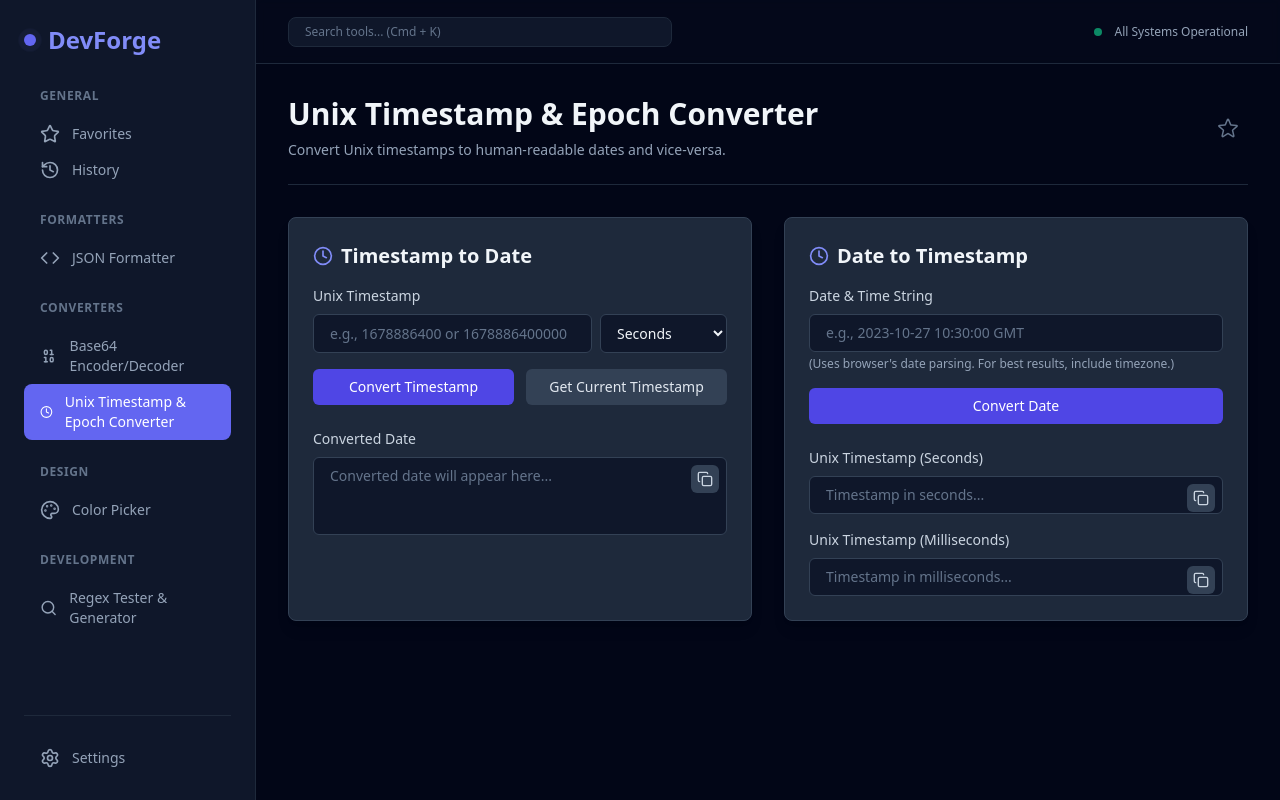
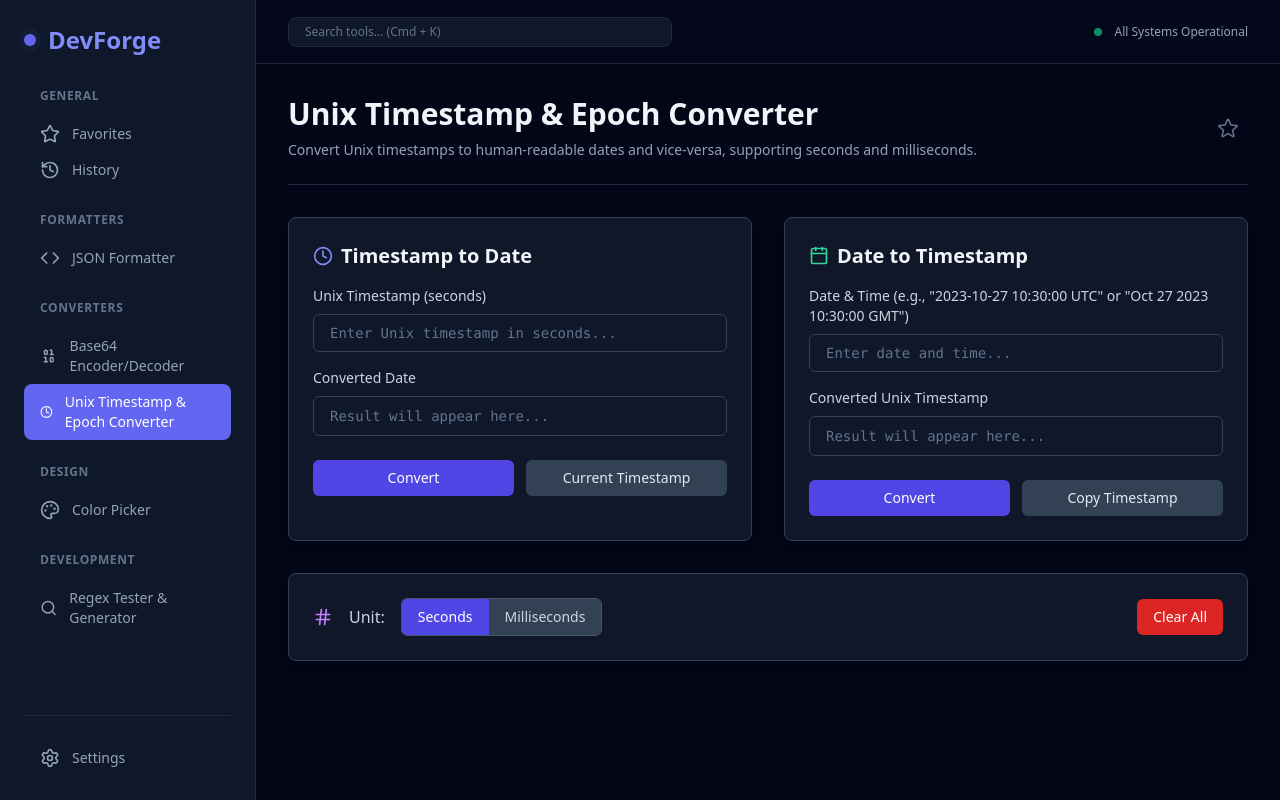
Before and after one commit to Sanjaycode21/developer-toolbox, a Next.js app: page /tools/unix-timestamp-epoch-converter in a window 1280 px wide. Built offline with nearby package versions, Linux system fonts and the light colour scheme.

Commit message:
bot(daily): implement Day 21: Implement Unix Timestamp and Epoch Converter tools

```diff
--- a/src/app/tools/unix-timestamp-epoch-converter/page.tsx
+++ b/src/app/tools/unix-timestamp-epoch-converter/page.tsx
@@ -1,254 +1,250 @@
 "use client";
 
-import React, { useState, useCallback, useEffect } from 'react';
+import React, { useState, useEffect, useCallback } from 'react';
 import ToolPageWrapper from '@/components/ToolPageWrapper';
 import toast from 'react-hot-toast';
-import { Clock, Copy } from 'lucide-react';
+import { Clock, Calendar, Hash } from 'lucide-react';
 
-const UnixTimestampEpochConverterPage: React.FC = () => {
+type TimeUnit = 'seconds' | 'milliseconds';
+
+export default function UnixTimestampEpochConverterPage() {
   const [timestampInput, setTimestampInput] = useState<string>('');
-  const [timestampUnit, setTimestampUnit] = useState<'seconds' | 'milliseconds'>('seconds');
-  const [convertedDate, setConvertedDate] = useState<string>('');
+  const [dateInput, setDateInput] = useState<string>('');
+  const [outputDate, setOutputDate] = useState<string>('');
+  const [outputTimestamp, setOutputTimestamp] = useState<string>('');
+  const [unit, setUnit] = useState<TimeUnit>('seconds');
 
-  const [dateInput, setDateInput] = useState<string>('');
-  const [convertedTimestampSeconds, setConvertedTimestampSeconds] = useState<string>('');
-  const [convertedTimestampMilliseconds, setConvertedTimestampMilliseconds] = useState<string>('');
-
-  // Function to convert timestamp to date
-  const convertTimestampToDate = useCallback(() => {
-    if (!timestampInput) {
-      setConvertedDate('');
-      return;
+  // Function to format a Date object into a human-readable string
+  const formatDate = useCallback((date: Date): string => {
+    if (isNaN(date.getTime())) {
+      return 'Invalid Date';
     }
-
-    const numTimestamp = parseFloat(timestampInput);
-    if (isNaN(numTimestamp)) {
-      setConvertedDate('Invalid timestamp');
-      toast.error('Please enter a valid number for the timestamp.');
-      return;
-    }
-
-    const ms = timestampUnit === 'seconds' ? numTimestamp * 1000 : numTimestamp;
-    const date = new Date(ms);
-
-    if (isNaN(date.getTime())) {
-      setConvertedDate('Invalid date');
-      toast.error('Could not convert timestamp to a valid date.');
-      return;
-    }
-
-    setConvertedDate(date.toLocaleString('en-US', {
+    return new Intl.DateTimeFormat('en-US', {
       year: 'numeric',
       month: 'long',
       day: 'numeric',
       hour: '2-digit',
       minute: '2-digit',
       second: '2-digit',
+      hour12: false,
       timeZoneName: 'short',
-      hour12: false, // Use 24-hour format
-    }));
-  }, [timestampInput, timestampUnit]);
+    }).format(date);
+  }, []);
 
-  // Function to convert date to timestamp
-  const convertDateToTimestamp = useCallback(() => {
-    if (!dateInput) {
-      setConvertedTimestampSeconds('');
-      setConvertedTimestampMilliseconds('');
+  // Function to convert timestamp to date
+  const convertTimestampToDate = useCallback((ts: string, currentUnit: TimeUnit) => {
+    if (!ts) {
+      setOutputDate('');
+      return;
+    }
+    const numTs = Number(ts);
+    if (isNaN(numTs)) {
+      setOutputDate('Invalid Timestamp');
       return;
     }
 
-    const date = new Date(dateInput);
+    const date = currentUnit === 'seconds' ? new Date(numTs * 1000) : new Date(numTs);
+    setOutputDate(formatDate(date));
+  }, [formatDate]);
 
-    if (isNaN(date.getTime())) {
-      setConvertedTimestampSeconds('Invalid date');
-      setConvertedTimestampMilliseconds('Invalid date');
-      toast.error('Please enter a valid date string (e.g., "2023-10-27 10:30:00 GMT").');
+  // Function to convert date to timestamp
+  const convertDateToTimestamp = useCallback((dt: string, currentUnit: TimeUnit) => {
+    if (!dt) {
+      setOutputTimestamp('');
       return;
     }
-
-    const ms = date.getTime();
-    const seconds = Math.floor(ms / 1000);
-
-    setConvertedTimestampMilliseconds(ms.toString());
-    setConvertedTimestampSeconds(seconds.toString());
-  }, [dateInput]);
-
-  // Function to get current timestamp
-  const getCurrentTimestamp = useCallback(() => {
-    const now = Date.now(); // milliseconds
-    setTimestampInput(now.toString());
-    setTimestampUnit('milliseconds');
-    toast.success('Current timestamp loaded.');
+    try {
+      const date = new Date(dt);
+      if (isNaN(date.getTime())) {
+        setOutputTimestamp('Invalid Date Format');
+        return;
+      }
+      const msTimestamp = date.getTime();
+      const resultTimestamp = currentUnit === 'seconds' ? Math.floor(msTimestamp / 1000) : msTimestamp;
+      setOutputTimestamp(resultTimestamp.toString());
+    } catch (error) {
+      setOutputTimestamp('Invalid Date Format');
+    }
   }, []);
 
-  // Effect to re-convert when inputs change
+  // Effect to re-convert when unit changes or inputs change
   useEffect(() => {
-    convertTimestampToDate();
-  }, [timestampInput, timestampUnit, convertTimestampToDate]);
+    convertTimestampToDate(timestampInput, unit);
+    convertDateToTimestamp(dateInput, unit);
+  }, [unit, timestampInput, dateInput, convertTimestampToDate, convertDateToTimestamp]);
 
-  useEffect(() => {
-    convertDateToTimestamp();
-  }, [dateInput, convertDateToTimestamp]);
+  const handleTimestampInputChange = (e: React.ChangeEvent<HTMLInputElement>) => {
+    const value = e.target.value;
+    setTimestampInput(value);
+    // Conversion is handled by useEffect
+  };
 
-  const copyToClipboard = useCallback((text: string, label: string) => {
-    if (text) {
-      navigator.clipboard.writeText(text);
-      toast.success(`${label} copied to clipboard!`);
-    } else {
-      toast.error(`Nothing to copy for ${label}.`);
-    }
-  }, []);
+  const handleDateInputChange = (e: React.ChangeEvent<HTMLInputElement>) => {
+    const value = e.target.value;
+    setDateInput(value);
+    // Conversion is handled by useEffect
+  };
+
+  const handleUnitChange = (newUnit: TimeUnit) => {
+    setUnit(newUnit);
+    toast.success(`Unit changed to ${newUnit}.`);
+  };
+
+  const handleGetCurrentTimestamp = () => {
+    const now = new Date();
+    const msTimestamp = now.getTime();
+    const currentTimestamp = unit === 'seconds' ? Math.floor(msTimestamp / 1000) : msTimestamp;
+    setTimestampInput(currentTimestamp.toString());
+    setOutputDate(formatDate(now));
+    toast.success('Current timestamp loaded!');
+  };
+
+  const handleClearAll = () => {
+    setTimestampInput('');
+    setDateInput('');
+    setOutputDate('');
+    setOutputTimestamp('');
+    toast.success('Cleared all inputs and outputs.');
+  };
 
   return (
     <ToolPageWrapper
       toolSlug="unix-timestamp-epoch-converter"
       toolName="Unix Timestamp & Epoch Converter"
-      description="Convert Unix timestamps to human-readable dates and vice-versa."
+      description="Convert Unix timestamps to human-readable dates and vice-versa, supporting seconds and milliseconds."
     >
-      <div className="grid grid-cols-1 lg:grid-cols-2 gap-8">
-        {/* Timestamp to Date Converter */}
-        <div className="bg-slate-800 p-6 rounded-lg shadow-lg border border-slate-700">
+      <div className="flex flex-col lg:flex-row gap-8">
+        {/* Left Panel: Timestamp to Date */}
+        <div className="flex-1 bg-slate-800/50 p-6 rounded-lg border border-slate-700 shadow-lg">
           <h2 className="text-xl font-semibold text-slate-100 mb-4 flex items-center gap-2">
             <Clock className="w-5 h-5 text-indigo-400" /> Timestamp to Date
           </h2>
           <div className="mb-4">
             <label htmlFor="timestampInput" className="block text-sm font-medium text-slate-300 mb-2">
-              Unix Timestamp
+              Unix Timestamp ({unit === 'seconds' ? 'seconds' : 'milliseconds'})
             </label>
-            <div className="flex gap-2">
-              <input
-                id="timestampInput"
-                type="text"
-                value={timestampInput}
-                onChange={(e) => setTimestampInput(e.target.value)}
-                placeholder="e.g., 1678886400 or 1678886400000"
-                className="flex-1 bg-slate-900 border border-slate-700 rounded-md px-4 py-2 text-slate-100 placeholder-slate-500 focus:ring-indigo-500 focus:border-indigo-500 transition-colors text-sm"
-              />
-              <select
-                value={timestampUnit}
-                onChange={(e) => setTimestampUnit(e.target.value as 'seconds' | 'milliseconds')}
-                className="bg-slate-900 border border-slate-700 rounded-md px-3 py-2 text-slate-100 focus:ring-indigo-500 focus:border-indigo-500 transition-colors text-sm"
-              >
-                <option value="seconds">Seconds</option>
-                <option value="milliseconds">Milliseconds</option>
-              </select>
+            <input
+              type="text"
+              id="timestampInput"
+              value={timestampInput}
+              onChange={handleTimestampInputChange}
+              placeholder={`Enter Unix timestamp in ${unit}...`}
+              className="w-full bg-slate-900 border border-slate-700 hover:border-slate-600 focus:border-indigo-500 focus:outline-none rounded-md px-4 py-2 text-slate-100 placeholder-slate-500 transition-colors text-sm font-mono"
+            />
+          </div>
+
+          <div className="mb-6">
+            <label className="block text-sm font-medium text-slate-300 mb-2">
+              Converted Date
+            </label>
+            <div className="w-full bg-slate-900 border border-slate-700 rounded-md px-4 py-2 text-slate-300 text-sm font-mono min-h-[40px] flex items-center break-all">
+              {outputDate || <span className="text-slate-500">Result will appear here...</span>}
             </div>
           </div>
 
-          <div className="flex gap-3 mb-6">
+          <div className="flex flex-wrap gap-3">
             <button
-              onClick={convertTimestampToDate}
-              className="flex-1 bg-indigo-600 hover:bg-indigo-700 text-white font-medium py-2 px-4 rounded-md transition-colors text-sm"
+              onClick={() => convertTimestampToDate(timestampInput, unit)}
+              className="flex-1 min-w-[120px] bg-indigo-600 hover:bg-indigo-700 text-white font-medium py-2 px-4 rounded-md transition-colors text-sm"
             >
-              Convert Timestamp
+              Convert
             </button>
             <button
-              onClick={getCurrentTimestamp}
-              className="flex-1 bg-slate-700 hover:bg-slate-600 text-slate-200 font-medium py-2 px-4 rounded-md transition-colors text-sm"
+              onClick={handleGetCurrentTimestamp}
+              className="flex-1 min-w-[120px] bg-slate-700 hover:bg-slate-600 text-slate-200 font-medium py-2 px-4 rounded-md transition-colors text-sm"
             >
-              Get Current Timestamp
+              Current Timestamp
             </button>
-          </div>
-
-          <div>
-            <label className="block text-sm font-medium text-slate-300 mb-2">
-              Converted Date
-            </label>
-            <div className="relative">
-              <textarea
-                readOnly
-                value={convertedDate}
-                placeholder="Converted date will appear here..."
-                rows={3}
-                className="w-full bg-slate-900 border border-slate-700 rounded-md px-4 py-2 text-slate-100 placeholder-slate-500 focus:ring-indigo-500 focus:border-indigo-500 transition-colors text-sm resize-none"
-              />
-              <button
-                onClick={() => copyToClipboard(convertedDate, 'Converted Date')}
-                className="absolute top-2 right-2 p-1.5 bg-slate-700 hover:bg-slate-600 rounded-md text-slate-300 hover:text-white transition-colors"
-                aria-label="Copy converted date"
-              >
-                <Copy className="w-4 h-4" />
-              </button>
-            </div>
           </div>
         </div>
 
-        {/* Date to Timestamp Converter */}
-        <div className="bg-slate-800 p-6 rounded-lg shadow-lg border border-slate-700">
+        {/* Right Panel: Date to Timestamp */}
+        <div className="flex-1 bg-slate-800/50 p-6 rounded-lg border border-slate-700 shadow-lg">
           <h2 className="text-xl font-semibold text-slate-100 mb-4 flex items-center gap-2">
-            <Clock className="w-5 h-5 text-indigo-400" /> Date to Timestamp
+            <Calendar className="w-5 h-5 text-emerald-400" /> Date to Timestamp
           </h2>
           <div className="mb-4">
             <label htmlFor="dateInput" className="block text-sm font-medium text-slate-300 mb-2">
-              Date & Time String
+              Date & Time (e.g., "2023-10-27 10:30:00 UTC" or "Oct 27 2023 10:30:00 GMT")
             </label>
             <input
+              type="text"
               id="dateInput"
-              type="text"
               value={dateInput}
-              onChange={(e) => setDateInput(e.target.value)}
-              placeholder="e.g., 2023-10-27 10:30:00 GMT"
-              className="w-full bg-slate-900 border border-slate-700 rounded-md px-4 py-2 text-slate-100 placeholder-slate-500 focus:ring-indigo-500 focus:border-indigo-500 transition-colors text-sm"
+              onChange={handleDateInputChange}
+              placeholder="Enter date and time..."
+              className="w-full bg-slate-900 border border-slate-700 hover:border-slate-600 focus:border-indigo-500 focus:outline-none rounded-md px-4 py-2 text-slate-100 placeholder-slate-500 transition-colors text-sm font-mono"
             />
-            <p className="text-xs text-slate-400 mt-1">
-              (Uses browser's date parsing. For best results, include timezone.)
-            </p>
           </div>
 
           <div className="mb-6">
-            <button
-              onClick={convertDateToTimestamp}
-              className="w-full bg-indigo-600 hover:bg-indigo-700 text-white font-medium py-2 px-4 rounded-md transition-colors text-sm"
-            >
-              Convert Date
-            </button>
-          </div>
-
-          <div className="mb-4">
             <label className="block text-sm font-medium text-slate-300 mb-2">
-              Unix Timestamp (Seconds)
+              Converted Unix Timestamp
             </label>
-            <div className="relative">
-              <input
-                readOnly
-                value={convertedTimestampSeconds}
-                placeholder="Timestamp in seconds..."
-                className="w-full bg-slate-900 border border-slate-700 rounded-md px-4 py-2 text-slate-100 placeholder-slate-500 focus:ring-indigo-500 focus:border-indigo-500 transition-colors text-sm"
-              />
-              <button
-                onClick={() => copyToClipboard(convertedTimestampSeconds, 'Timestamp (Seconds)')}
-                className="absolute top-2 right-2 p-1.5 bg-slate-700 hover:bg-slate-600 rounded-md text-slate-300 hover:text-white transition-colors"
-                aria-label="Copy timestamp in seconds"
-              >
-                <Copy className="w-4 h-4" />
-              </button>
+            <div className="w-full bg-slate-900 border border-slate-700 rounded-md px-4 py-2 text-slate-300 text-sm font-mono min-h-[40px] flex items-center break-all">
+              {outputTimestamp || <span className="text-slate-500">Result will appear here...</span>}
             </div>
           </div>
 
-          <div>
-            <label className="block text-sm font-medium text-slate-300 mb-2">
-              Unix Timestamp (Milliseconds)
-            </label>
-            <div className="relative">
-              <input
-                readOnly
-                value={convertedTimestampMilliseconds}
-                placeholder="Timestamp in milliseconds..."
-                className="w-full bg-slate-900 border border-slate-700 rounded-md px-4 py-2 text-slate-100 placeholder-slate-500 focus:ring-indigo-500 focus:border-indigo-500 transition-colors text-sm"
-              />
-              <button
-                onClick={() => copyToClipboard(convertedTimestampMilliseconds, 'Timestamp (Milliseconds)')}
-                className="absolute top-2 right-2 p-1.5 bg-slate-700 hover:bg-slate-600 rounded-md text-slate-300 hover:text-white transition-colors"
-                aria-label="Copy timestamp in milliseconds"
-              >
-                <Copy className="w-4 h-4" />
-              </button>
-            </div>
+          <div className="flex flex-wrap gap-3">
+            <button
+              onClick={() => convertDateToTimestamp(dateInput, unit)}
+              className="flex-1 min-w-[120px] bg-indigo-600 hover:bg-indigo-700 text-white font-medium py-2 px-4 rounded-md transition-colors text-sm"
+            >
+              Convert
+            </button>
+            <button
+              onClick={() => {
+                if (outputTimestamp) {
+                  navigator.clipboard.writeText(outputTimestamp);
+                  toast.success('Timestamp copied to clipboard!');
+                } else {
+                  toast.error('No timestamp to copy.');
+                }
+              }}
+              className="flex-1 min-w-[120px] bg-slate-700 hover:bg-slate-600 text-slate-200 font-medium py-2 px-4 rounded-md transition-colors text-sm"
+            >
+              Copy Timestamp
+            </button>
           </div>
         </div>
       </div>
+
+      {/* Global Controls */}
+      <div className="mt-8 bg-slate-800/50 p-6 rounded-lg border border-slate-700 shadow-lg flex flex-col sm:flex-row items-center justify-between gap-4">
+        <div className="flex items-center gap-4">
+          <Hash className="w-5 h-5 text-purple-400" />
+          <span className="text-slate-300 font-medium">Unit:</span>
+          <div className="flex rounded-md overflow-hidden border border-slate-600">
+            <button
+              onClick={() => handleUnitChange('seconds')}
+              className={`px-4 py-2 text-sm font-medium transition-colors ${
+                unit === 'seconds'
+                  ? 'bg-indigo-600 text-white'
+                  : 'bg-slate-700 hover:bg-slate-600 text-slate-300'
+              }`}
+            >
+              Seconds
+            </button>
+            <button
+              onClick={() => handleUnitChange('milliseconds')}
+              className={`px-4 py-2 text-sm font-medium transition-colors ${
+                unit === 'milliseconds'
+                  ? 'bg-indigo-600 text-white'
+                  : 'bg-slate-700 hover:bg-slate-600 text-slate-300'
+              }`}
+            >
+              Milliseconds
+            </button>
+          </div>
+        </div>
+        <button
+          onClick={handleClearAll}
+          className="bg-red-600 hover:bg-red-700 text-white font-medium py-2 px-4 rounded-md transition-colors text-sm"
+        >
+          Clear All
+        </button>
+      </div>
     </ToolPageWrapper>
   );
-};
-
-export default UnixTimestampEpochConverterPage;
+}
```
Also changed, not shown: 1 other file (tests, documents, lock files or other folders).
